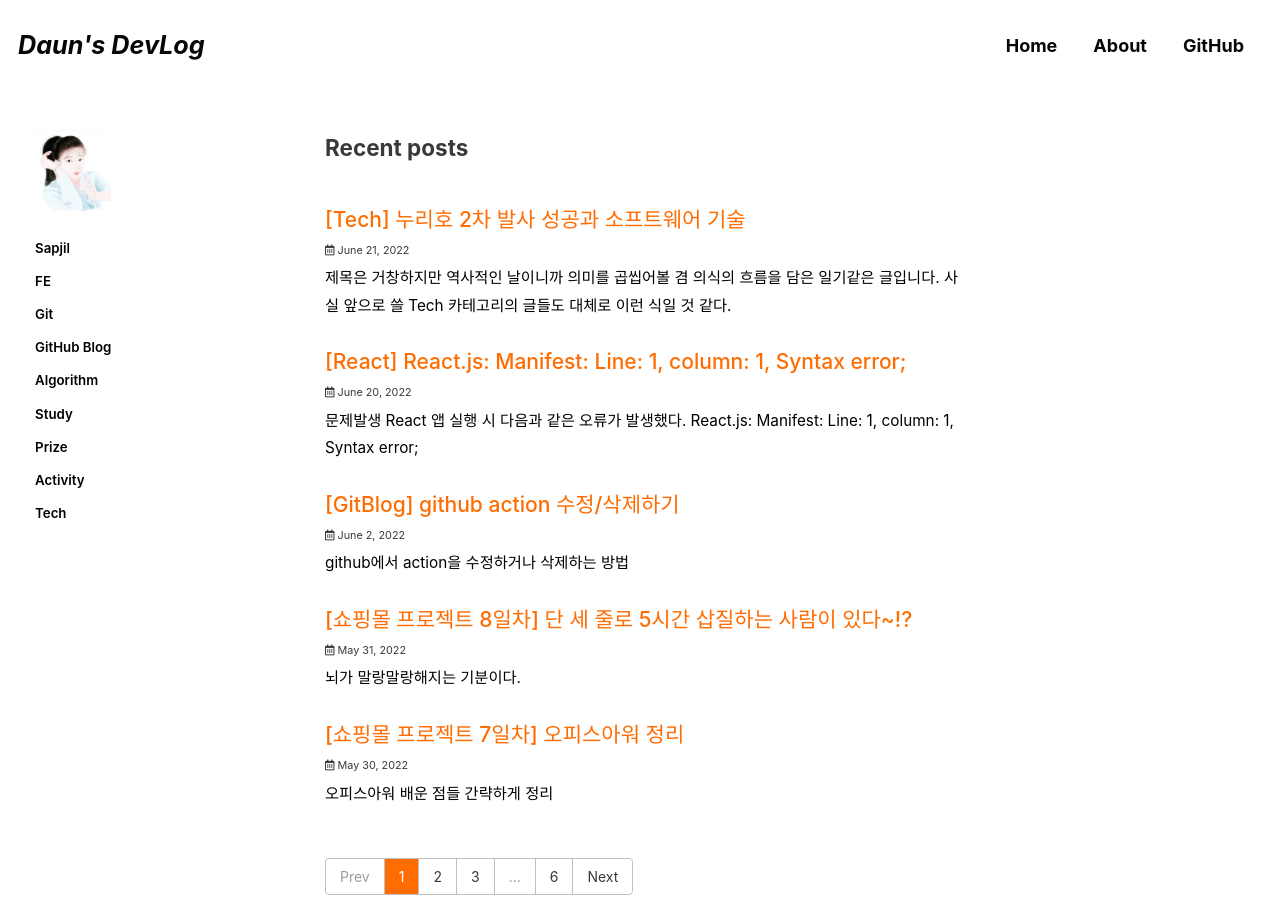
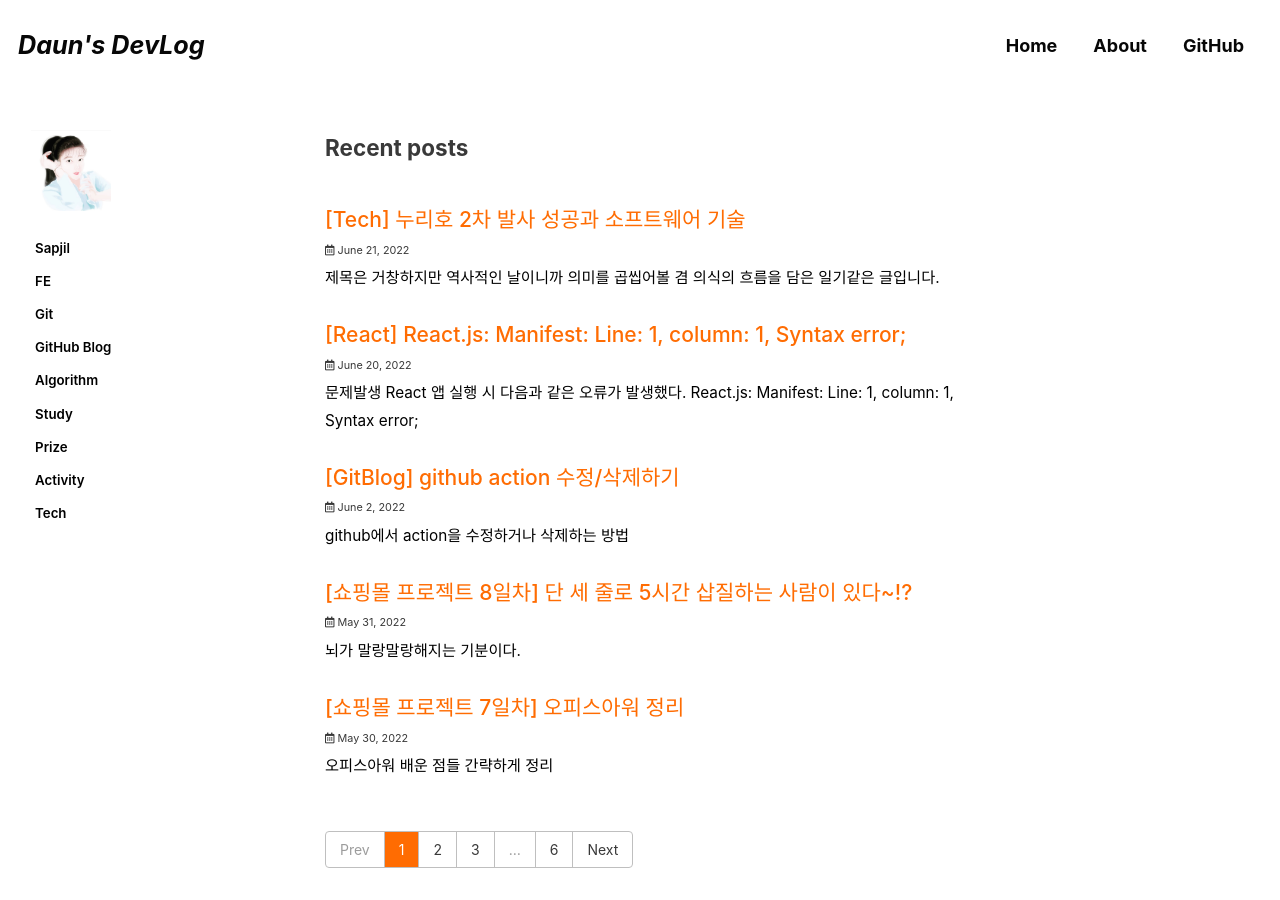
Before and after one commit to DAUN3046/DAUN3046.github.io, a Jekyll site: the page built from index.html, in a window 1280 px wide and 900 px high. Built offline with Jekyll 4.4.1, drawn with Linux system fonts in a browser that asks for light colours; cached includes are drawn as plain includes; some web fonts are replaced; the list of posts is cut into pages by our own code.

Commit message:
Update 2022-06-21-tech.md

```diff
--- a/_posts/2022-06-21-tech.md
+++ b/_posts/2022-06-21-tech.md
@@ -1,20 +1,17 @@
 ---
 title: "[Tech] 누리호 2차 발사 성공과 소프트웨어 기술"
-
+excerpt: 제목은 거창하지만 역사적인 날이니까 의미를 곱씹어볼 겸 의식의 흐름을 담은 일기같은 글입니다.
 categories:
   - Tech
 tags:
   - [Tech]
 
 permalink: /Tech/220621congrats/
-
 toc: true
 toc_sticky: true
 
 date: 2022-06-21
 ---
-
-제목은 거창하지만 역사적인 날이니까 의미를 곱씹어볼 겸 의식의 흐름을 담은 일기같은 글입니다. 사실 앞으로 쓸 Tech 카테고리의 글들도 대체로 이런 식일 것 같다.
 
 # 🎊 누리호 2차 발사 성공 🎊
 4시부터 손에 땀을 쥐고 방송을 봤다.
```
